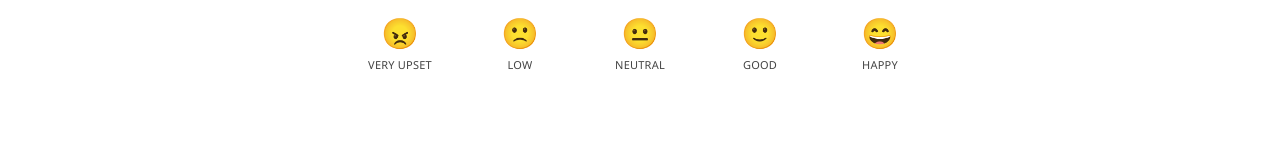
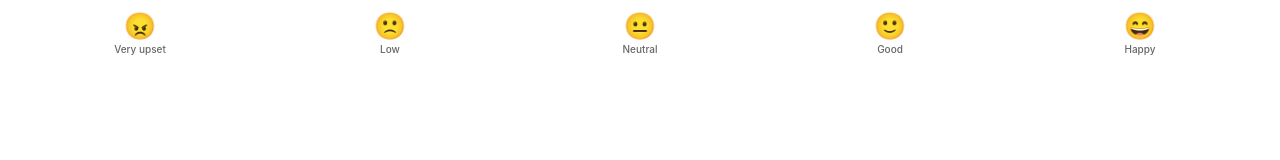
Before and after one commit to diksha-kathayat/mood-scale-zenzone, a plain HTML site: page index.html in a window 1280 px wide. Drawn offline with Linux system fonts and the light colour scheme.

Commit message:
Update index.html

```diff
--- a/index.html
+++ b/index.html
@@ -2,25 +2,28 @@
 <html lang="en">
 <head>
     <meta charset="UTF-8">
-    <meta name="viewport" content="width=device-width, initial-scale=1.0">
+    <meta name="viewport" content="width=device-width, initial-scale=1.0, maximum-scale=1.0, user-scalable=no">
     <style>
-        /* Modern Sans-Serif Font Stack */
-        body {
+        /* Force the underlying 'canvas' to be transparent */
+        html, body {
             margin: 0;
-            padding: 15px 0;
-            background-color: transparent;
-            font-family: "Segoe UI", Roboto, Helvetica, Arial, sans-serif, "Apple Color Emoji", "Segoe UI Emoji";
-            -webkit-font-smoothing: antialiased;
-            -moz-osx-font-smoothing: grayscale;
-            display: flex;
-            justify-content: center;
+            padding: 0;
+            background: transparent !important;
+            background-color: rgba(0,0,0,0) !important;
+            width: 100%;
+            height: 100%;
+            overflow: hidden;
+            /* Prevents the webview from intercepting touches meant for the slider */
+            pointer-events: none;
+            font-family: -apple-system, BlinkMacSystemFont, "Segoe UI", Roboto, Arial, sans-serif;
         }
 
-        .mood-container {
+        .mood-bar {
             display: flex;
             justify-content: space-between;
-            width: 92%; /* Adjust to align with your mobile slider's width */
-            max-width: 600px;
+            align-items: center;
+            /* Adjust padding-left/right to align with your mobile slider's edges */
+            padding: 10px 15px;
         }
 
         .mood-item {
@@ -28,55 +31,30 @@
             flex-direction: column;
             align-items: center;
             flex: 1;
-            text-align: center;
         }
 
         .emoji {
-            font-size: 30px;
-            margin-bottom: 6px;
-            /* Ensures emojis don't get cut off on some Android WebViews */
-            line-height: 1.2;
+            font-size: 26px;
+            margin-bottom: 2px;
         }
 
         .label {
-            font-size: 11px;
-            color: #444444;
+            font-size: 10px;
+            color: #666; /* Adjust color to contrast with your app's background */
             font-weight: 500;
-            text-transform: uppercase; /* Optional: looks very clean in UI design */
-            letter-spacing: 0.02em;
+            text-align: center;
             white-space: nowrap;
-        }
-
-        /* Adjustments for very narrow screens */
-        @media (max-width: 360px) {
-            .label { font-size: 9px; }
-            .emoji { font-size: 24px; }
         }
     </style>
 </head>
 <body>
 
-<div class="mood-container">
-    <div class="mood-item">
-        <span class="emoji">😠</span>
-        <span class="label">Very upset</span>
-    </div>
-    <div class="mood-item">
-        <span class="emoji">🙁</span>
-        <span class="label">Low</span>
-    </div>
-    <div class="mood-item">
-        <span class="emoji">😐</span>
-        <span class="label">Neutral</span>
-    </div>
-    <div class="mood-item">
-        <span class="emoji">🙂</span>
-        <span class="label">Good</span>
-    </div>
-    <div class="mood-item">
-        <span class="emoji">😄</span>
-        <span class="label">Happy</span>
-    </div>
+<div class="mood-bar">
+    <div class="mood-item"><span class="emoji">😠</span><span class="label">Very upset</span></div>
+    <div class="mood-item"><span class="emoji">🙁</span><span class="label">Low</span></div>
+    <div class="mood-item"><span class="emoji">😐</span><span class="label">Neutral</span></div>
+    <div class="mood-item"><span class="emoji">🙂</span><span class="label">Good</span></div>
+    <div class="mood-item"><span class="emoji">😄</span><span class="label">Happy</span></div>
 </div>
 
 </body>
```
